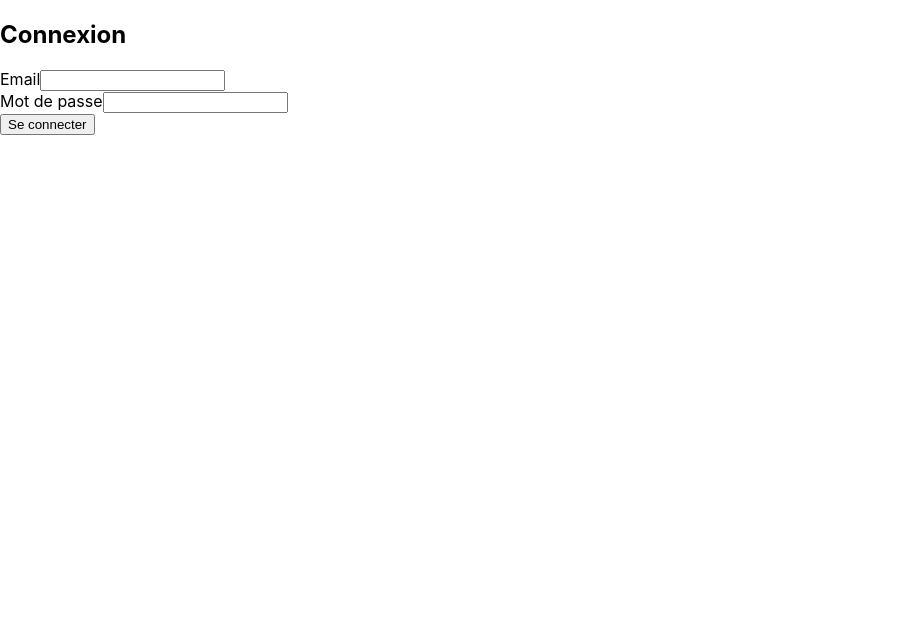
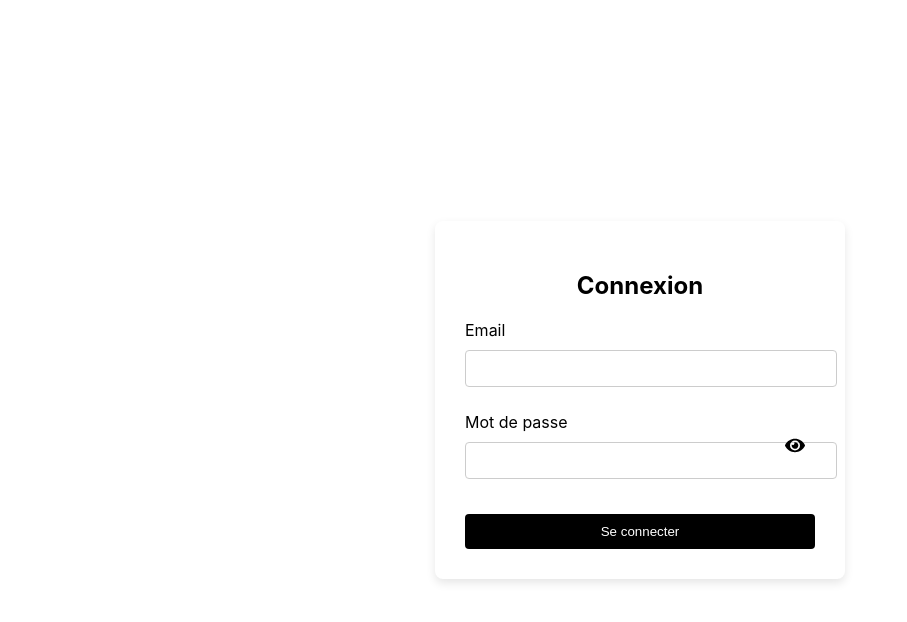
Before and after one commit to mlortet/mlortet.github.io, a React (Create React App) app: page /login in a window 1280 px wide. Shown: the top 622 px of the page, without its empty margins (0-907 px from the left). Built offline with nearby package versions, Linux system fonts and the light colour scheme.

Commit message:
add login page

```diff
--- a/package.json
+++ b/package.json
@@ -3,7 +3,7 @@
   "version": "0.1.0",
   "private": true,
   "type": "commonjs",
-  "proxy": "http://localhost:5000/",
+  "proxy": "http://localhost:3001",
   "dependencies": {
     "@emotion/react": "^11.11.4",
     "@emotion/styled": "^11.11.5",
--- a/src/pages/admin/login/TestLogin.tsx
+++ b/src/pages/admin/login/TestLogin.tsx
@@ -1,11 +1,19 @@
 import React, { useState } from "react";
 import axios from "axios";
+import { useNavigate } from "react-router-dom";
+import { FaEye, FaEyeSlash } from "react-icons/fa";
 
 const Login: React.FC = () => {
   const [email, setEmail] = useState("");
   const [password, setPassword] = useState("");
+  const [showPassword, setShowPassword] = useState(false);
   const [error, setError] = useState<string | null>(null);
   const [loading, setLoading] = useState(false);
+  const navigate = useNavigate();
+
+  const togglePasswordVisibility = () => {
+    setShowPassword((prevState) => !prevState);
+  };
 
   const handleSubmit = (e: React.FormEvent): void => {
     e.preventDefault();
@@ -18,7 +26,7 @@ const Login: React.FC = () => {
         .post("http://localhost:3000/login", { email, password })
         .then((response) => {
           console.log(response.data);
-          // Gérer la redirection ou le succès
+          navigate("/admin/dashboard");
         })
         .catch((err) => {
           setError("Identifiants incorrects");
@@ -33,35 +41,114 @@ const Login: React.FC = () => {
   };
 
   return (
-    <div className="login-container">
-      <form onSubmit={handleSubmit} className="login-form">
-        <h2>Connexion</h2>
+    <div
+      style={{
+        display: "flex",
+        justifyContent: "center",
+        alignItems: "center",
+        height: "100vh",
+        backgroundColor: "#fff",
+      }}
+    >
+      <form
+        onSubmit={handleSubmit}
+        style={{
+          textAlign: "center",
+          width: "350px",
+          padding: "30px",
+          borderRadius: "8px",
+          boxShadow: "0px 4px 10px rgba(0, 0, 0, 0.1)",
+          backgroundColor: "#fff",
+        }}
+      >
+        <h2 style={{ color: "#000", marginBottom: "20px" }}>Connexion</h2>
 
-        {error && <p className="error-message">{error}</p>}
+        {error && <p style={{ color: "red", marginBottom: "10px" }}>{error}</p>}
 
-        <div className="input-group">
-          <label htmlFor="email">Email</label>
+        <div style={{ marginBottom: "20px" }}>
+          <label
+            htmlFor="email"
+            style={{
+              display: "block",
+              textAlign: "left",
+              marginBottom: "5px",
+              color: "#000",
+            }}
+          >
+            Email
+          </label>
           <input
             type="email"
             id="email"
             value={email}
             onChange={(e) => setEmail(e.target.value)}
             required
+            style={{
+              padding: "10px",
+              margin: "5px 0",
+              width: "100%",
+              border: "1px solid #ccc",
+              borderRadius: "4px",
+            }}
           />
         </div>
 
-        <div className="input-group">
-          <label htmlFor="password">Mot de passe</label>
+        <div style={{ position: "relative", marginBottom: "20px" }}>
+          <label
+            htmlFor="password"
+            style={{
+              display: "block",
+              textAlign: "left",
+              marginBottom: "5px",
+              color: "#000",
+            }}
+          >
+            Mot de passe
+          </label>
           <input
-            type="password"
+            type={showPassword ? "text" : "password"}
             id="password"
             value={password}
             onChange={(e) => setPassword(e.target.value)}
             required
+            style={{
+              padding: "10px",
+              margin: "5px 0",
+              width: "100%",
+              border: "1px solid #ccc",
+              borderRadius: "4px",
+            }}
           />
+          <span
+            onClick={togglePasswordVisibility}
+            style={{
+              position: "absolute",
+              right: "10px",
+              top: "50%",
+              transform: "translateY(-50%)",
+              cursor: "pointer",
+              fontSize: "20px",
+              color: "#000",
+            }}
+          >
+            {showPassword ? <FaEyeSlash /> : <FaEye />}
+          </span>
         </div>
 
-        <button type="submit" className="login-button" disabled={loading}>
+        <button
+          type="submit"
+          style={{
+            padding: "10px 16px",
+            marginTop: "10px",
+            backgroundColor: "#000",
+            color: "#fff",
+            border: "none",
+            width: "100%",
+            cursor: "pointer",
+            borderRadius: "4px",
+          }}
+          disabled={loading}
+        >
           {loading ? "Chargement..." : "Se connecter"}
         </button>
       </form>
```
Also changed, not shown: 1 other file (tests, documents, lock files or other folders).
